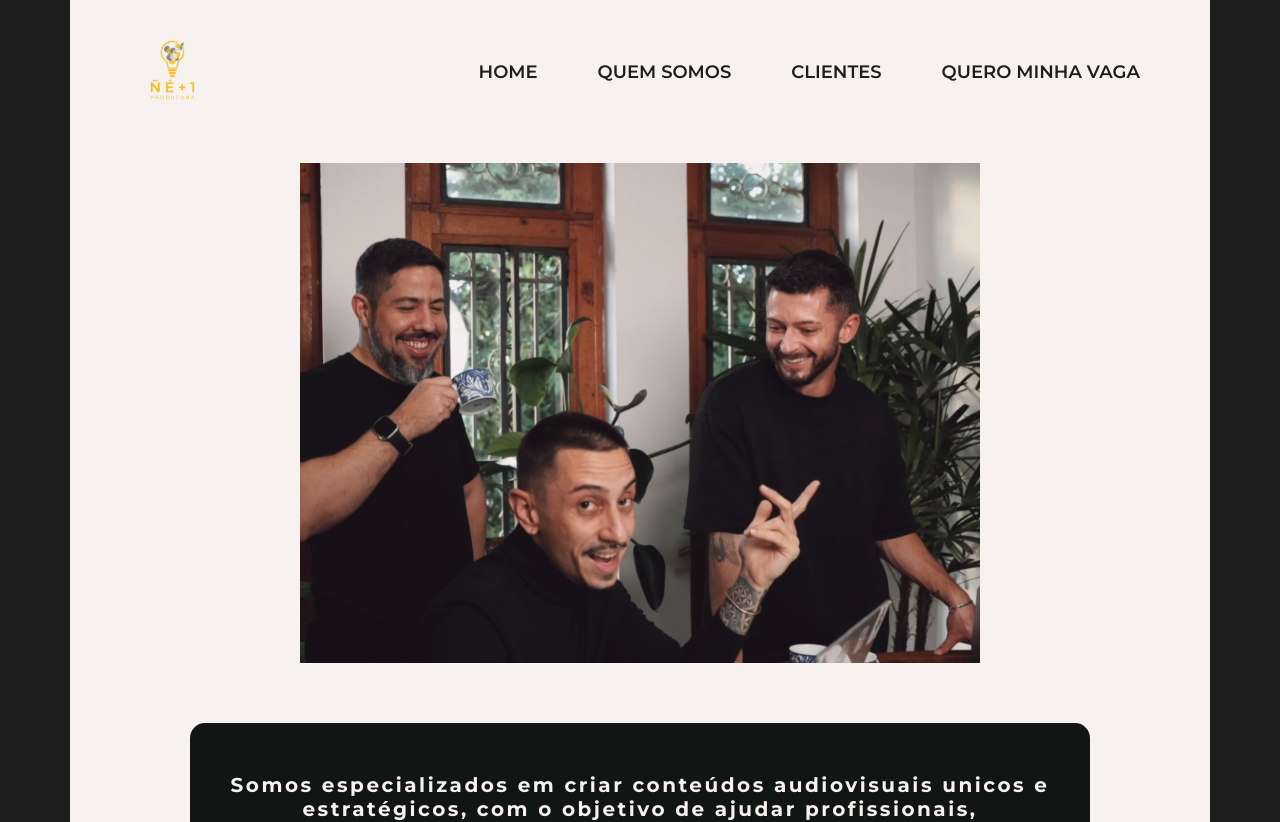
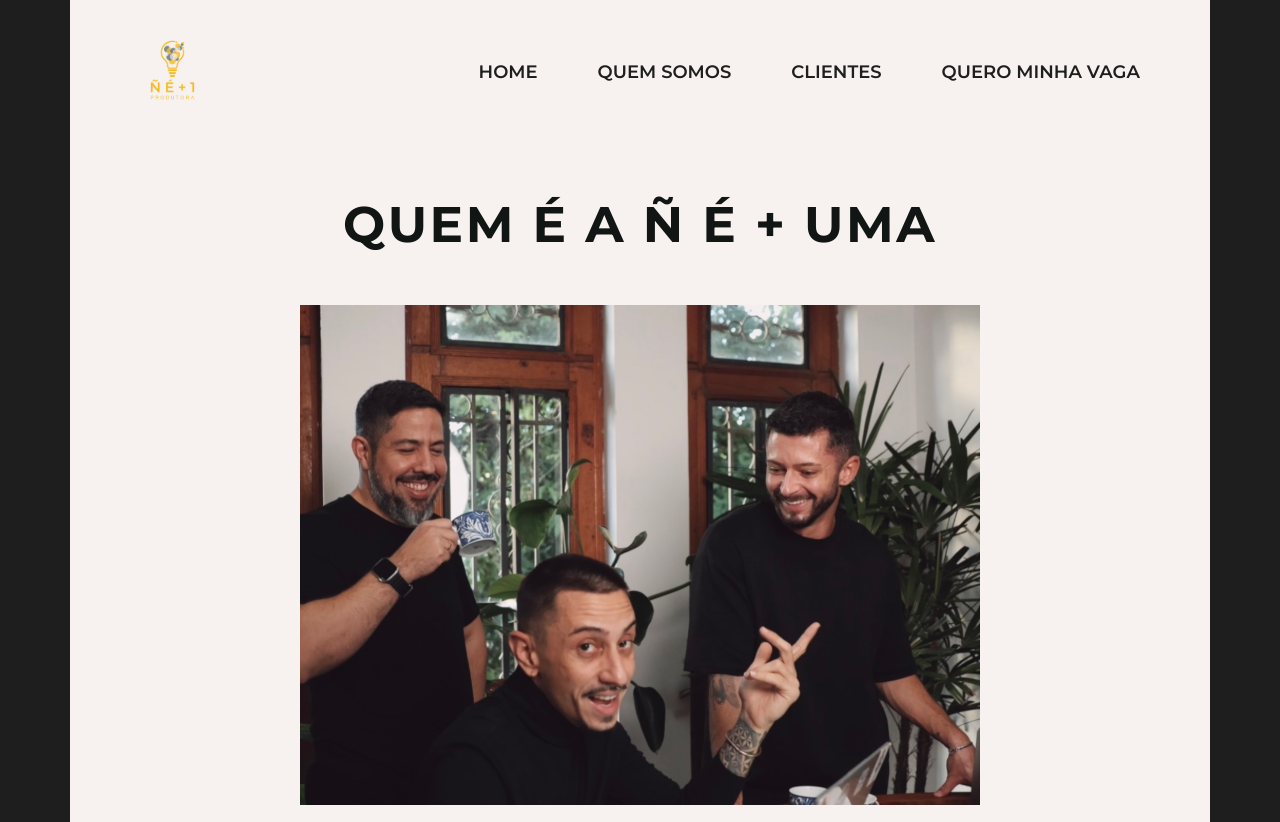
Before and after one commit to cristophermlima/-1-produtora, a React (Vite) app: page /about in a window 1280 px wide. Shown: the top 822 px of the page. Built offline with nearby package versions, Linux system fonts and the light colour scheme.

Commit message:
att titulosobre

```diff
--- a/src/components/Sobre/Sobre.css
+++ b/src/components/Sobre/Sobre.css
@@ -1,25 +1,30 @@
 .sobre {
     background-color: #F7F2EF;
     width: 100%;
+    position: relative;
 }
 
-.titulo1 {
+.titulo {
     color: #111514;
+    background-color: #111514;
     font-size: 50px;
-    padding-top: 50px; /* Ajustado para um pequeno espaço superior */
+    padding-top: 50px; /* Ajuste de espaço superior */
     margin: 0 auto;
-    height: auto; /* Removido para evitar corte do título */
-    width: 800px;
+    height: auto;
+    width: 100%; /* Ajuste para o título ocupar a largura total */
+    max-width: 800px; /* Limita a largura do título para não ficar largo demais */
     text-align: center;
-    z-index: 2; /* Garante que o título não seja sobreposto por outros elementos */
-    position: relative; /* Para o z-index funcionar corretamente */
+    z-index: 10; /* Garante que o título não seja sobreposto */
+    position: relative;
+    background-color: transparent; /* Garante que o fundo seja transparente */
 }
 
 .equipe {
     justify-content: center;
     text-align: center;
     display: flex;
-    padding-bottom: 60px;
+    padding: 50px;
+    color: #111514;
 }
 
 .sobre-text1, .sobre-text2, .sobre-text4 {
--- a/src/components/Sobre/Sobre.jsx
+++ b/src/components/Sobre/Sobre.jsx
@@ -11,10 +11,11 @@ function Sobre() {
             <div className='sobre'>
 
                 <div className='titulo'>
-                    <h1>QUEM É A Ñ É + UMA</h1>
+                <h1>QUEM É A Ñ É + UMA</h1>
 
                 </div>
                 <div className='equipe'>
+
                     <img src={equipe} height='500px'  />
                 </div>
                 <div className='sobre-text1'>
```
